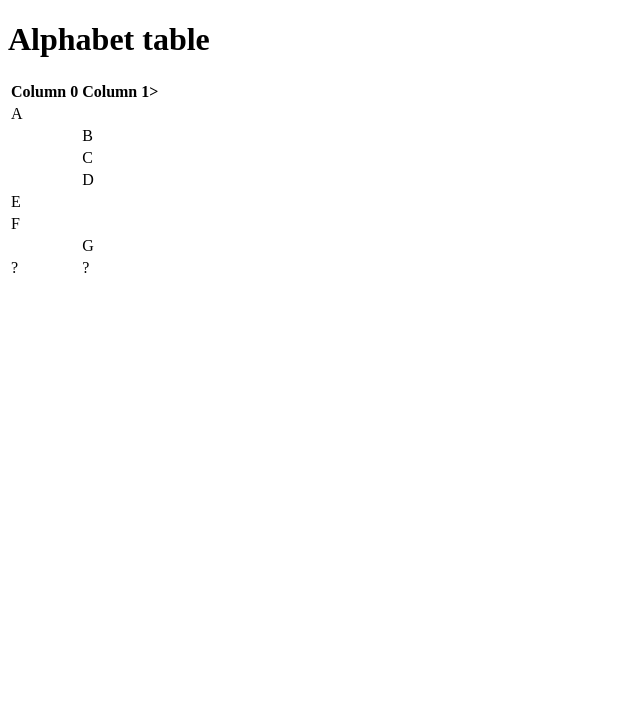
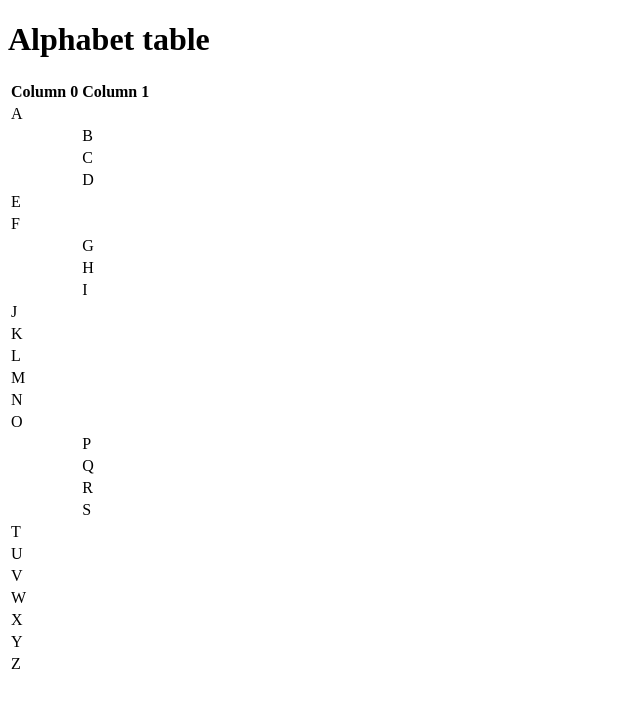
Before and after one commit to comp426-2022-spring/a00-jasonmanning27, a website: page index.html in a window 1280 px wide. Shown: the whole page, without its empty margins (0-640 px from the left). Drawn offline with Linux system fonts and the light colour scheme.

Commit message:
alphabet

```diff
--- a/index.html
+++ b/index.html
@@ -12,7 +12,7 @@
                     <thead>
                         <tr>
                             <th>Column 0</th>
-                            <th>Column 1></th>
+                            <th>Column 1</th>
                         </tr>
                     </thead>
                     <tbody>
@@ -38,7 +38,63 @@
                             <td></td><td>G</td>
                         </tr>
                         <tr>
-                            <td>?</td><td>?</td>
+                            <td></td><td>H</td>
+                        </tr>
+                        <tr>
+                            <td></td><td>I</td>
+                        </tr>
+                        <tr>
+                            <td>J</td><td></td>
+                        </tr>
+                        <tr>
+                            <td>K</td><td></td>
+                        </tr>
+                        <tr>
+                            <td>L</td><td></td>
+                        </tr>
+                        <tr>
+                            <td>M</td><td></td>
+                        </tr>
+                        <tr>
+                            <td>N</td><td></td>
+                        </tr>
+                        <tr>
+                            <td>O</td><td></td>
+                        </tr>
+                        <tr>
+                            <td></td><td>P</td>
+                        </tr>
+                        <tr>
+                            <td></td><td>Q</td>
+                        </tr>
+                        <tr>
+                            <td></td><td>R</td>
+                        </tr>
+                        <tr>
+                            <td></td><td>S</td>
+                        </tr>
+                        <tr>
+                            <td>T</td><td></td>
+                        </tr>
+                        <tr>
+                            <td>U</td><td></td>
+                        </tr>
+                        <tr>
+                            <td>V</td><td></td>
+                        </tr>
+                        <tr>
+                            <td>W</td><td></td>
+                        </tr>
+                        <tr>
+                            <td>X</td><td></td>
+                        </tr>
+
+                        <tr>
+                            <td>Y</td><td></td>
+                        </tr>
+
+                        <tr>
+                            <td>Z</td><td></td>
                         </tr>
                     </tbody>
                 </table>
--- a/package.json
+++ b/package.json
@@ -15,5 +15,8 @@
   "bugs": {
     "url": "https://github.com/comp426-2022-spring/a00-jasonmanning27/issues"
   },
-  "homepage": "https://github.com/comp426-2022-spring/a00-jasonmanning27#readme"
+  "homepage": "https://github.com/comp426-2022-spring/a00-jasonmanning27#readme",
+  "dependencies": {
+    "browser-sync": "^2.27.7"
+  }
 }
```
Also changed, not shown: 1 other file.
